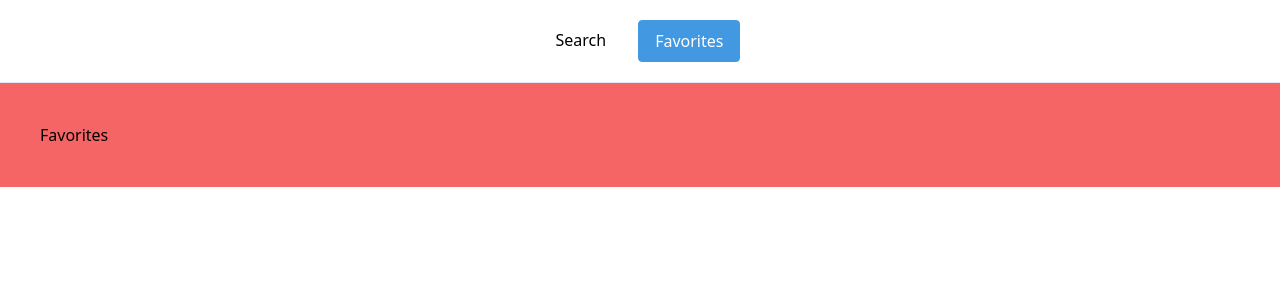
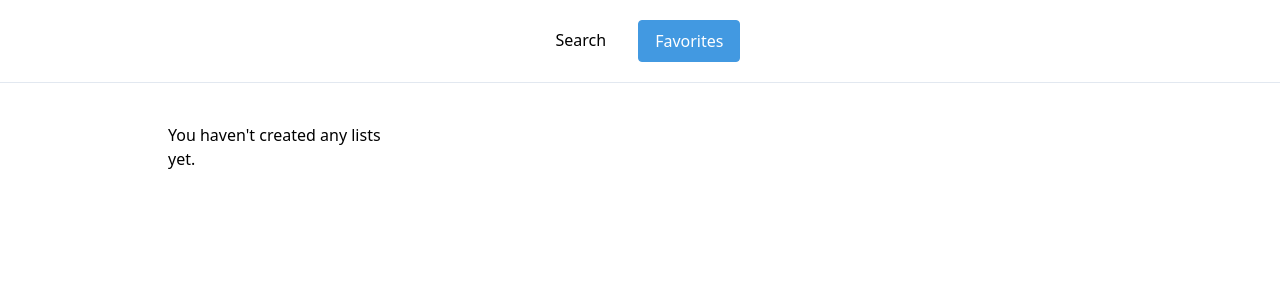
Before and after one commit to nickjanssen/unsplash-search, a React (Create React App) app: page /favorites in a window 1280 px wide. Shown: the top 300 px of the page. Built offline with nearby package versions, Linux system fonts and the light colour scheme.

Commit message:
feat(Favorites): link up to appState

```diff
--- a/src/App.tsx
+++ b/src/App.tsx
@@ -51,7 +51,7 @@ export const reducer = (state: AppState, action: Action) => {
 };
 
 function App() {
-  // const [state, dispatch] = React.useReducer(reducer, initialState);
+  const [state, dispatch] = React.useReducer(reducer, initialState);
 
   return (
     <>
@@ -74,7 +74,7 @@ function App() {
       </div>
       <Switch>
         <Route path="/favorites">
-          <Favorites />
+          <Favorites appState={state} dispatch={dispatch} />
         </Route>
         <Route path="/search">
           <Search />
--- a/src/pages/Favorites.tsx
+++ b/src/pages/Favorites.tsx
@@ -1,6 +1,7 @@
 import React from "react";
 
-import { ImageResult } from '../components/Image';
+import { ImageResult } from "../components/Image";
+import { AppState } from "../App";
 
 export interface FavoriteList {
   title: string;
@@ -8,8 +9,23 @@ export interface FavoriteList {
   images: Array<ImageResult>;
 }
 
-function Favorites() {
-  return <div className="p-10 bg-red-500">Favorites</div>;
+interface Props {
+  appState: AppState;
+  dispatch: Function;
+}
+
+function Favorites(props: Props) {
+  return (
+    <div className="container mx-auto max-w-screen-lg">
+      <div className="m-10 grid grid-cols-1 sm:grid-cols-2 md:grid-cols-3 lg:grid-cols-4 gap-4">
+        {props.appState.lists.length > 0
+          ? props.appState.lists.map((list) => {
+              return <div>{list.title}</div>;
+            })
+          : <div>You haven't created any lists yet.</div>}
+      </div>
+    </div>
+  );
 }
 
 export default Favorites;
```
